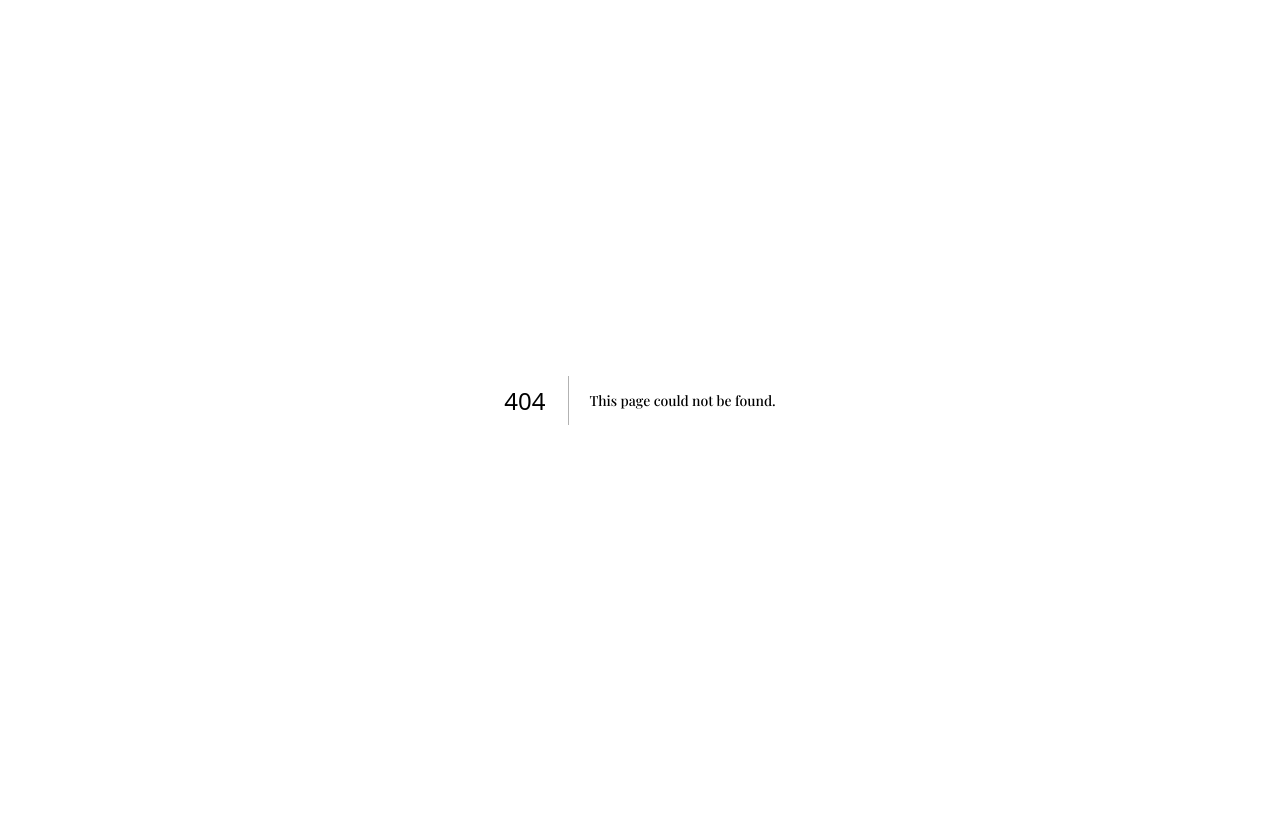
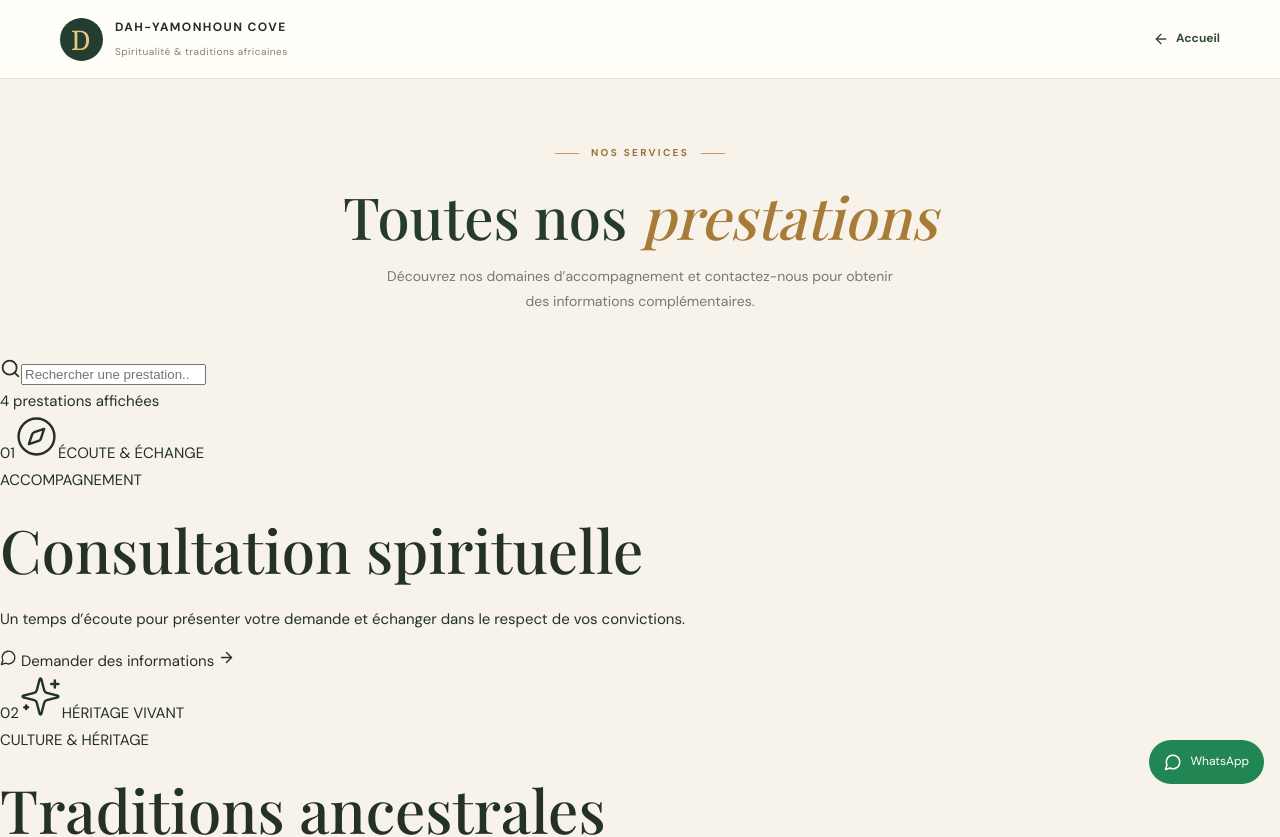
Before and after one commit to fofo-vianney/Dah-Yamonhoun-COVE, a Next.js app: page /prestations in a window 1280 px wide. Before the commit this address had no page. Shown: the top 837 px of the page. Before the commit the page ends 800 px from the top, so only its background shows below. Built offline with nearby package versions, Linux system fonts and the light colour scheme; a web font is replaced by a local one.

Commit message:
Créer le catalogue de toutes les prestations

```diff
--- /dev/null
+++ b/app/prestations/page.tsx
@@ -0,0 +1,121 @@
+"use client";
+
+import Link from "next/link";
+import { useMemo, useState } from "react";
+import { ArrowLeft, ArrowRight, Search, MessageCircle, Compass, Sparkles, Leaf, ShieldCheck } from "lucide-react";
+
+const whatsapp = "https://chat.whatsapp.com/Dy7lky6MPzMCQun95YKOyc?s=cl&p=a&ilr=4&iam=2";
+
+const prestations = [
+  {
+    id: "consultation",
+    category: "ACCOMPAGNEMENT",
+    title: "Consultation spirituelle",
+    description: "Un temps d’écoute pour présenter votre demande et échanger dans le respect de vos convictions.",
+    icon: Compass,
+    label: "ÉCOUTE & ÉCHANGE",
+  },
+  {
+    id: "traditions",
+    category: "CULTURE & HÉRITAGE",
+    title: "Traditions ancestrales",
+    description: "Découvrez les traditions et les savoirs transmis, avec attention portée à leur diversité et à leur contexte culturel.",
+    icon: Sparkles,
+    label: "HÉRITAGE VIVANT",
+  },
+  {
+    id: "produits",
+    category: "INFORMATIONS",
+    title: "Produits traditionnels",
+    description: "Demandez des informations sur les produits proposés, leurs prix, leur utilisation et les précautions à connaître.",
+    icon: Leaf,
+    label: "PRODUITS TRADITIONNELS",
+  },
+  {
+    id: "protection",
+    category: "TRADITIONS",
+    title: "Protection symbolique",
+    description: "Échangez avec nous sur les objets et symboles de protection dans le cadre des traditions présentées.",
+    icon: ShieldCheck,
+    label: "SYMBOLES & TRADITIONS",
+  },
+];
+
+export default function PrestationsPage() {
+  const [search, setSearch] = useState("");
+  const filtered = useMemo(() => {
+    const q = search.trim().toLocaleLowerCase("fr");
+    if (!q) return prestations;
+    return prestations.filter((item) =>
+      [item.title, item.description, item.category, item.label].some((value) =>
+        value.toLocaleLowerCase("fr").includes(q)
+      )
+    );
+  }, [search]);
+
+  return (
+    <main className="catalog-page services-catalog-page">
+      <header className="catalog-header">
+        <div className="catalog-nav">
+          <Link className="catalog-brand" href="/">
+            <span className="catalog-monogram">D</span>
+            <span className="catalog-brand-text">DAH-YAMONHOUN COVE<small>Spiritualité & traditions africaines</small></span>
+          </Link>
+          <Link className="catalog-back" href="/"><ArrowLeft size={16} /> Accueil</Link>
+        </div>
+      </header>
+
+      <section className="catalog-heading services-catalog-heading">
+        <span className="catalog-eyebrow"><i /> NOS SERVICES <i /></span>
+        <h1>Toutes nos <em>prestations</em></h1>
+        <p>Découvrez nos domaines d’accompagnement et contactez-nous pour obtenir des informations complémentaires.</p>
+      </section>
+
+      <section className="services-catalog-search" aria-label="Rechercher une prestation">
+        <Search size={21} />
+        <input
+          type="search"
+          value={search}
+          onChange={(event) => setSearch(event.target.value)}
+          placeholder="Rechercher une prestation..."
+          aria-label="Rechercher une prestation"
+        />
+      </section>
+
+      <section className="services-catalog-list" aria-live="polite">
+        <div className="services-catalog-count">
+          {filtered.length} {filtered.length > 1 ? "prestations affichées" : "prestation affichée"}
+        </div>
+        {filtered.length ? (
+          <div className="services-catalog-grid">
+            {filtered.map((item, index) => {
+              const Icon = item.icon;
+              return (
+                <article className="services-catalog-card" key={item.id}>
+                  <div className={`services-catalog-art services-catalog-art-${(index % 3) + 1}`}>
+                    <span className="services-catalog-number">0{index + 1}</span>
+                    <Icon size={43} strokeWidth={1.35} />
+                    <span className="services-catalog-art-label">{item.label}</span>
+                  </div>
+                  <div className="services-catalog-card-body">
+                    <span className="services-catalog-category">{item.category}</span>
+                    <h2>{item.title}</h2>
+                    <p>{item.description}</p>
+                    <a className="services-catalog-contact" href={whatsapp} target="_blank" rel="noopener noreferrer">
+                      <MessageCircle size={17} /> Demander des informations <ArrowRight size={17} />
+                    </a>
+                  </div>
+                </article>
+              );
+            })}
+          </div>
+        ) : (
+          <div className="services-catalog-empty">Aucune prestation ne correspond à « {search} ». Essayez un autre mot-clé.</div>
+        )}
+      </section>
+
+      <footer className="catalog-footer"><span>DAH-YAMONHOUN COVE</span><span>Respect · Transparence · Transmission</span></footer>
+      <a className="float" href={whatsapp} target="_blank" rel="noopener noreferrer"><MessageCircle size={18} /> WhatsApp</a>
+    </main>
+  );
+}
```
